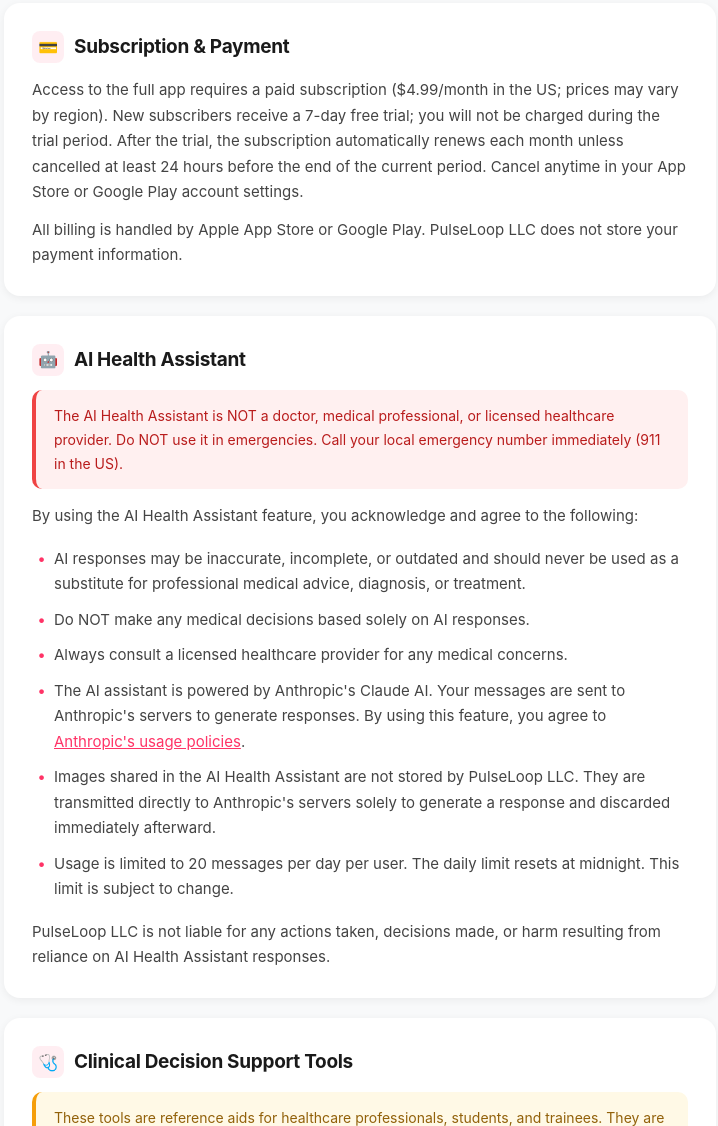
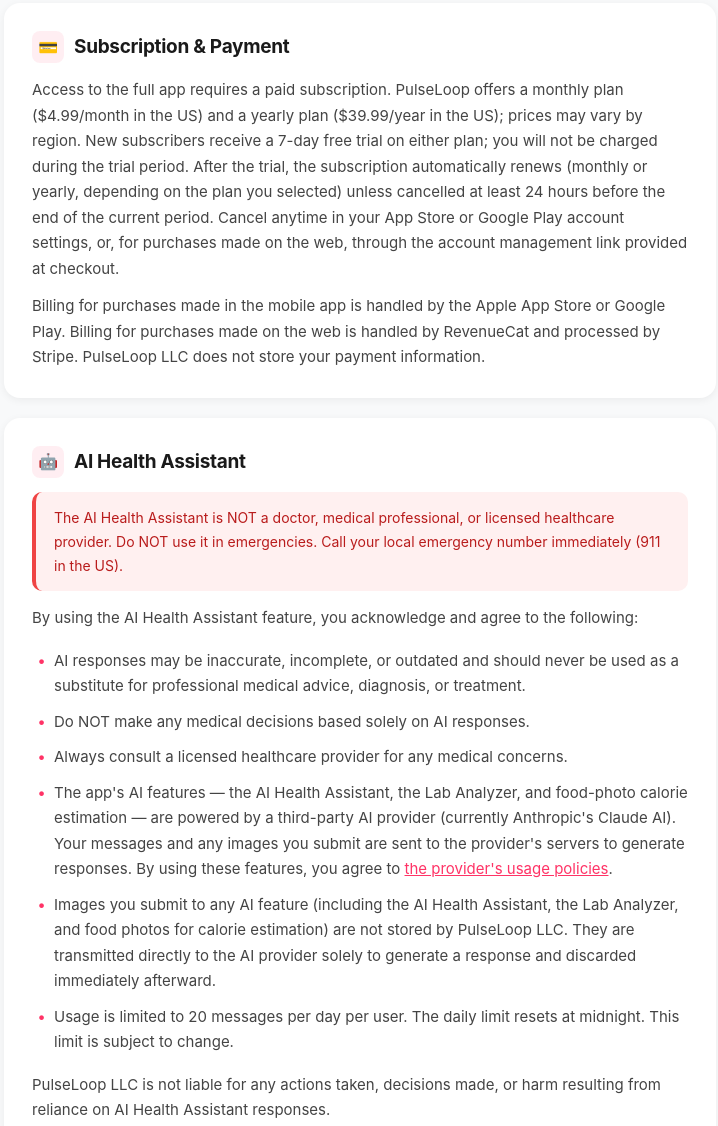
Before and after one commit to menooa/pulseloop.github.io, a plain HTML site: page terms.html in a window 1280 px wide. Shown: the part 957-2083 px from the top of the page, without its empty margins (280-998 px from the left). Drawn offline with Linux system fonts and the light colour scheme.

Commit message:
Terms: add yearly plan, web/Stripe billing, broaden AI image handling to Lab Analyzer & food photos

```diff
--- a/terms.html
+++ b/terms.html
@@ -158,7 +158,7 @@
 <div class="container">
 
   <h1>Terms of Service</h1>
-  <p class="last-updated">Last Updated: May 2026 &mdash; PulseLoop LLC</p>
+  <p class="last-updated">Last Updated: August 2026 &mdash; PulseLoop LLC</p>
 
   <div class="intro-banner">
     Please read these Terms of Service carefully before using PulseLoop Health. By accessing or
@@ -191,13 +191,16 @@
   <!-- Subscription & Payment -->
   <div class="card">
     <h2><span class="icon">💳</span> Subscription &amp; Payment</h2>
-    <p>Access to the full app requires a paid subscription ($4.99/month in the US; prices may
-vary by region). New subscribers receive a 7-day free trial; you will not be charged during the
-trial period. After the trial, the subscription automatically renews each month unless cancelled
-at least 24 hours before the end of the current period. Cancel anytime in your App Store or
-Google Play account settings.</p>
-    <p>All billing is handled by Apple App Store or Google Play. PulseLoop LLC does not store
-your payment information.</p>
+    <p>Access to the full app requires a paid subscription. PulseLoop offers a monthly plan
+($4.99/month in the US) and a yearly plan ($39.99/year in the US); prices may vary by region.
+New subscribers receive a 7-day free trial on either plan; you will not be charged during the
+trial period. After the trial, the subscription automatically renews (monthly or yearly,
+depending on the plan you selected) unless cancelled at least 24 hours before the end of the
+current period. Cancel anytime in your App Store or Google Play account settings, or, for
+purchases made on the web, through the account management link provided at checkout.</p>
+    <p>Billing for purchases made in the mobile app is handled by the Apple App Store or Google
+Play. Billing for purchases made on the web is handled by RevenueCat and processed by Stripe.
+PulseLoop LLC does not store your payment information.</p>
   </div>
 
   <!-- AI Health Assistant -->
@@ -214,13 +217,15 @@
 substitute for professional medical advice, diagnosis, or treatment.</li>
       <li>Do NOT make any medical decisions based solely on AI responses.</li>
       <li>Always consult a licensed healthcare provider for any medical concerns.</li>
-      <li>The AI assistant is powered by Anthropic's Claude AI. Your messages are sent to
-Anthropic's servers to generate responses. By using this feature, you agree to <a
-href="https://www.anthropic.com/legal/consumer-terms" target="_blank">Anthropic's usage
+      <li>The app's AI features &mdash; the AI Health Assistant, the Lab Analyzer, and food-photo
+calorie estimation &mdash; are powered by a third-party AI provider (currently Anthropic's Claude
+AI). Your messages and any images you submit are sent to the provider's servers to generate
+responses. By using these features, you agree to <a
+href="https://www.anthropic.com/legal/consumer-terms" target="_blank">the provider's usage
 policies</a>.</li>
-      <li>Images shared in the AI Health Assistant are not stored by PulseLoop LLC. They are
-transmitted directly to Anthropic's servers solely to generate a response and discarded
-immediately afterward.</li>
+      <li>Images you submit to any AI feature (including the AI Health Assistant, the Lab Analyzer,
+and food photos for calorie estimation) are not stored by PulseLoop LLC. They are transmitted
+directly to the AI provider solely to generate a response and discarded immediately afterward.</li>
       <li>Usage is limited to 20 messages per day per user. The daily limit resets at midnight.
 This limit is subject to change.</li>
     </ul>
```
